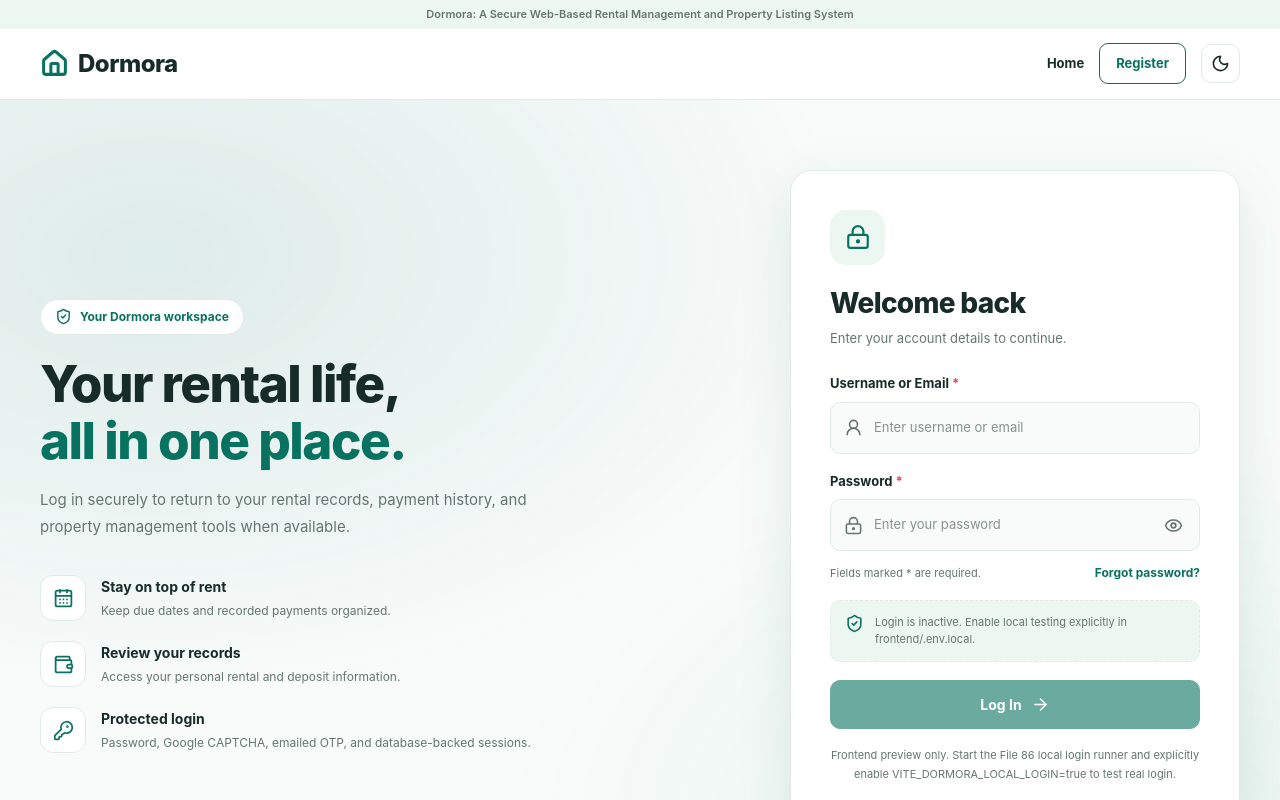
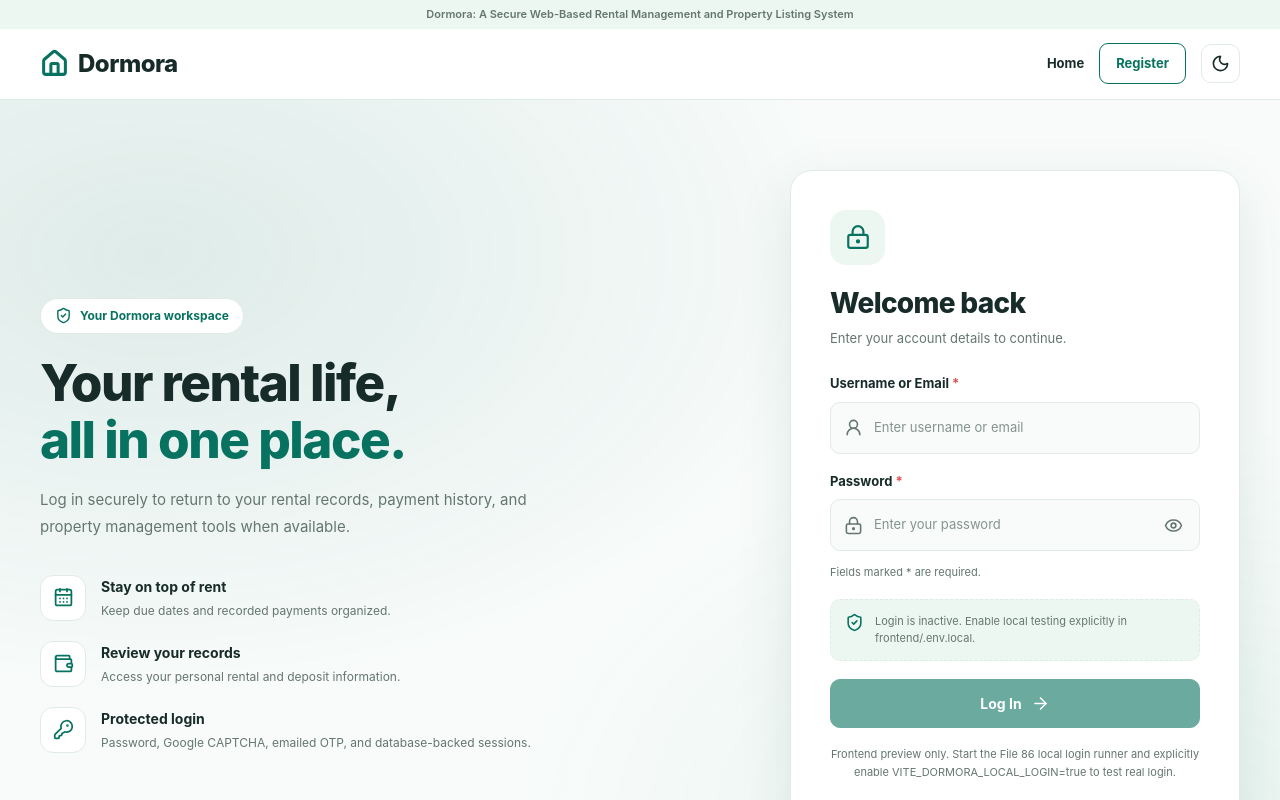
Before and after one commit to JherickPenalosa/Dormora-Dorm-Rental-Management-and-Porperty-Listing-System, a React (Vite) app in the folder frontend/: page /login in a window 1280 px wide. Shown: the top 800 px of the page. Built offline with nearby package versions, Linux system fonts and the light colour scheme; no server answers.

Commit message:
frontend/src/pages/LoginPage.jsx feat(login): reveal forgot password after two failed login attempts

```diff
--- a/frontend/src/pages/LoginPage.jsx
+++ b/frontend/src/pages/LoginPage.jsx
@@ -1,19 +1,16 @@
-
 /*
-  Dormora Frontend File 90 -- automatic server-verified role navigation.
-
+  Dormora Requirement Validation File 10 -- Forgot Password appears after two
+  failed password-login responses. Existing File 90 login, CAPTCHA, OTP,
+  session and verified role routing remain intact.
   REPLACE: frontend/src/pages/LoginPage.jsx (previously File 87).
-
   Preserves File 27's two-column layout, theme, navbar, and footer; connects
   File 83 password + CAPTCHA, File 84 email OTP verification, File 85 resend,
   and File 88's /api/auth/me account role, plus File 89 protected workspaces.
-
   Explicit test opt-in (frontend/.env.local):
       VITE_DORMORA_LOCAL_LOGIN=true
       VITE_DORMORA_RECAPTCHA_V2_SITE_KEY=<existing public site key>
   Works ONLY with Vite development at http://localhost:5173 and the explicit
   backend File 86 local runner at http://localhost:8000.
-
   The pre-authentication challenge and authenticated session are HttpOnly
   browser cookies. Never read, store, or expose them in React/JavaScript.
   Never include user IDs, OTP IDs, passwords or OTPs in URLs or logs.
@@ -22,7 +19,6 @@
   then navigates to File 89's matching role-protected workspace. The backend
   remains the authority for authentication and role authorization.
 */
-
 import { useEffect, useRef, useState } from "react";
 import { Link, useNavigate } from "react-router-dom";
 import {
@@ -45,7 +41,9 @@ import {
 import "../App.css";
 
 const API_BASE = "http://localhost:8000";
+
 const SITE_KEY = String(import.meta.env.VITE_DORMORA_RECAPTCHA_V2_SITE_KEY || "").trim();
+
 const LOCAL_LOGIN_ENABLED =
   import.meta.env.DEV === true &&
   import.meta.env.VITE_DORMORA_LOCAL_LOGIN === "true" &&
@@ -53,18 +51,18 @@ const LOCAL_LOGIN_ENABLED =
   window.location.protocol === "http:" &&
   window.location.hostname === "localhost" &&
   window.location.port === "5173";
-
 // UI navigation only: the protected routes in File 89 independently verify
 // the session and role using the backend. Never accept a role from form input.
+
 const ROLE_WORKSPACE_PATHS = Object.freeze({
   renter: "/renter",
   property_owner: "/owner",
   admin: "/admin",
 });
-
 // Called ONLY after an OTP-accepted response, or from the explicit Retry
 // session-check control. An unverified, invalid, or expired session cannot
 // cause navigation; an unknown role never falls back to a privileged route.
+
 async function resolveVerifiedWorkspace() {
   const { response, body } = await requestJson("/api/auth/me");
   if (response.status === 401) return { kind: "signed-out" };
@@ -104,9 +102,9 @@ async function requestJson(path, options = {}) {
   }
   return { response, body };
 }
-
 // Every state-changing request obtains a fresh, signed CSRF cookie + header.
 // File 56 validates the pair; this client-side code is not a CSRF verifier.
+
 async function postWithCsrf(path, payload) {
   const { response: csrfResponse, body: csrfBody } = await requestJson("/api/csrf");
   if (!csrfResponse.ok || typeof csrfBody?.csrf_token !== "string" || !csrfBody.csrf_token) {
@@ -125,16 +123,15 @@ function waitSeconds(response) {
   const raw = Number(response.headers.get("Retry-After"));
   return Number.isFinite(raw) && raw > 0 ? Math.min(Math.ceil(raw), 86400) : 0;
 }
-
 // Follow File 65's React StrictMode-safe reCAPTCHA lifecycle. Never reuse a
 // Google-rendered DOM node after cleanup, refresh, or a failed submission.
+
 function LoginCaptcha({ siteKey, onToken, revision }) {
   const hostRef = useRef(null);
   const callbackRef = useRef(onToken);
   callbackRef.current = onToken;
   const [status, setStatus] = useState("loading");
   const [retry, setRetry] = useState(0);
-
   useEffect(() => {
     const host = hostRef.current;
     if (!host || !siteKey) return undefined;
@@ -145,13 +142,11 @@ function LoginCaptcha({ siteKey, onToken, revision }) {
     host.replaceChildren(mountTarget);
     callbackRef.current("");
     setStatus("loading");
-
     let script = document.querySelector('script[src*="recaptcha/api.js"]');
     if (script?.dataset.dormoraLoadState === "failed") {
       script.remove();
       script = null;
     }
-
     function mount() {
       if (!active || rendered || !mountTarget.isConnected) return;
       if (typeof window.grecaptcha?.render !== "function") return;
@@ -183,13 +178,11 @@ function LoginCaptcha({ siteKey, onToken, revision }) {
         }
       }
     }
-
     function onScriptError() {
       if (!active || rendered) return;
       if (script) script.dataset.dormoraLoadState = "failed";
       setStatus("error");
     }
-
     if (!script) {
       script = document.createElement("script");
       script.src = "https://www.google.com/recaptcha/api.js?render=explicit";
@@ -203,13 +196,11 @@ function LoginCaptcha({ siteKey, onToken, revision }) {
       script.addEventListener("load", mount);
       script.addEventListener("error", onScriptError);
     }
-
     const poll = window.setInterval(mount, 200);
     const timeout = window.setTimeout(() => {
       if (active && !rendered) setStatus("error");
     }, 15000);
     mount();
-
     return () => {
       active = false;
       window.clearInterval(poll);
@@ -222,7 +213,6 @@ function LoginCaptcha({ siteKey, onToken, revision }) {
       mountTarget.remove();
     };
   }, [siteKey, revision, retry]);
-
   return (
     <div className="dormora-login-captcha" aria-label="Google reCAPTCHA verification">
       <div ref={hostRef} />
@@ -249,36 +239,33 @@ function LoginPage({ darkMode, onToggleTheme }) {
   const [busy, setBusy] = useState(false);
   const pending = useRef(false);
   const [feedback, setFeedback] = useState(null);
+  // UI-only counter for this page visit; backend owns actual lockout state.
+  // Count only server-confirmed password-login 401 responses, never CAPTCHA,
+  // CSRF, network or rate-limit errors. No identifiers or secrets are stored.
+  const [failedLoginAttempts, setFailedLoginAttempts] = useState(0);
   const [resendAfter, setResendAfter] = useState(0);
   const [clock, setClock] = useState(Date.now);
   const [expiresAt, setExpiresAt] = useState("");
   const otpRef = useRef(null);
-
   useEffect(() => {
     if (stage !== "otp" || resendAfter === 0) return undefined;
     const interval = window.setInterval(() => setClock(Date.now()), 1000);
     return () => window.clearInterval(interval);
   }, [stage, resendAfter]);
-
   useEffect(() => {
     if (stage === "otp") otpRef.current?.focus();
   }, [stage]);
-
   const secondsLeft = Math.max(0, Math.ceil((resendAfter - clock) / 1000));
-
   function showError(message) {
     setFeedback({ type: "error", message });
   }
-
   function showSuccess(message) {
     setFeedback({ type: "success", message });
   }
-
   function resetCaptcha() {
     setCaptchaToken("");
     setCaptchaRevision((value) => value + 1);
   }
-
   function backToPassword() {
     if (pending.current) return;
     setStage("password");
@@ -287,7 +274,6 @@ function LoginPage({ darkMode, onToggleTheme }) {
     setFeedback(null);
     resetCaptcha();
   }
-
   async function handlePasswordSubmit(event) {
     event.preventDefault();
     if (pending.current || !LOCAL_LOGIN_ENABLED) return;
@@ -315,12 +301,14 @@ function LoginPage({ darkMode, onToggleTheme }) {
       // Clear sensitive input even when login is rejected. No local storage.
       form.reset();
       if (response.status === 202 && body?.verification_required === true) {
+        setFailedLoginAttempts(0);
         setStage("otp");
         setCode("");
         setClock(Date.now());
         setResendAfter(Date.now() + 60_000);
         showSuccess("A six-digit login code was requested by email. Enter it within three minutes.");
       } else if (response.status === 401) {
+        setFailedLoginAttempts((count) => Math.min(count + 1, 2));
         showError("Invalid username or password.");
       } else if (response.status === 429) {
         const wait = waitSeconds(response);
@@ -344,7 +332,6 @@ function LoginPage({ darkMode, onToggleTheme }) {
       resetCaptcha();
     }
   }
-
   async function handleOtpSubmit(event) {
     event.preventDefault();
     if (pending.current || !LOCAL_LOGIN_ENABLED || stage !== "otp") return;
@@ -397,7 +384,6 @@ function LoginPage({ darkMode, onToggleTheme }) {
       setBusy(false);
     }
   }
-
   async function handleResend() {
     if (pending.current || stage !== "otp" || secondsLeft > 0 || !LOCAL_LOGIN_ENABLED) return;
     pending.current = true;
@@ -429,7 +415,6 @@ function LoginPage({ darkMode, onToggleTheme }) {
       setBusy(false);
     }
   }
-
   async function handleSessionCheck(renewIdle = false) {
     if (pending.current || !["authenticated", "confirming"].includes(stage)) return;
     pending.current = true;
@@ -470,7 +455,6 @@ function LoginPage({ darkMode, onToggleTheme }) {
       setBusy(false);
     }
   }
-
   async function handleLogout() {
     if (pending.current || !LOCAL_LOGIN_ENABLED) return;
     pending.current = true;
@@ -494,7 +478,6 @@ function LoginPage({ darkMode, onToggleTheme }) {
       setBusy(false);
     }
   }
-
   return (
     <div className={darkMode ? "dormora dark-mode login-page" : "dormora light-mode login-page"}>
       <style>{`
@@ -522,11 +505,9 @@ function LoginPage({ darkMode, onToggleTheme }) {
         .login-page .dormora-logged-in svg { color: var(--primary); }
         .login-page .dormora-logged-in h3 { color: var(--text); margin: 0; }
       `}</style>
-
       <div className="system-title-bar">
         Dormora: A Secure Web-Based Rental Management and Property Listing System
       </div>
-
       <header className="site-header">
         <div className="page-container header-content">
           <Link className="brand" to="/">
@@ -549,7 +530,6 @@ function LoginPage({ darkMode, onToggleTheme }) {
           </nav>
         </div>
       </header>
-
       <main className="login-main">
         <div className="page-container login-layout">
           <section className="login-intro" aria-labelledby="login-intro-heading">
@@ -571,7 +551,6 @@ function LoginPage({ darkMode, onToggleTheme }) {
               </div>
             </div>
           </section>
-
           <section className="login-card" aria-labelledby="login-form-heading">
             <div className="login-card-icon">
               {stage === "otp" ? <MailCheck size={26} /> : stage === "authenticated" ? <CheckCircle2 size={26} /> : stage === "confirming" ? <ShieldCheck size={26} /> : <LockKeyhole size={26} />}
@@ -585,7 +564,6 @@ function LoginPage({ darkMode, onToggleTheme }) {
                 stage === "confirming" ? "OTP was accepted; the session check still needs to finish." :
                 "Enter your account details to continue."}
             </p>
-
             {stage === "password" && (
               <form className="login-form" onSubmit={handlePasswordSubmit}>
                 <div className="login-field">
@@ -616,6 +594,7 @@ function LoginPage({ darkMode, onToggleTheme }) {
                 </div>
                 <div className="login-form-options">
                   <span>Fields marked * are required.</span>
+                  {failedLoginAttempts >= 2 && (
                     <button
                       type="button"
                       className="login-forgot-button"
@@ -625,6 +604,7 @@ function LoginPage({ darkMode, onToggleTheme }) {
                     >
                       Forgot password?
                     </button>
+                  )}
                 </div>
                 {LOCAL_LOGIN_ENABLED ? (
                   SITE_KEY ? <LoginCaptcha siteKey={SITE_KEY} onToken={setCaptchaToken} revision={captchaRevision} /> :
@@ -641,7 +621,6 @@ function LoginPage({ darkMode, onToggleTheme }) {
                 </button>
               </form>
             )}
-
             {stage === "otp" && (
               <form className="login-form" onSubmit={handleOtpSubmit}>
                 <div className="login-field">
@@ -665,7 +644,6 @@ function LoginPage({ darkMode, onToggleTheme }) {
                 </div>
               </form>
             )}
-
             {["authenticated", "confirming"].includes(stage) && (
               <div className="dormora-logged-in" role="status">
                 <CheckCircle2 size={32} />
@@ -691,14 +669,12 @@ function LoginPage({ darkMode, onToggleTheme }) {
                 )}
               </div>
             )}
-
             {feedback && (
               <div className="dormora-login-status" data-type={feedback.type}
                 role={feedback.type === "error" ? "alert" : "status"}>
                 {feedback.message}
               </div>
             )}
-
             <p className="login-preview-message">
               {LOCAL_LOGIN_ENABLED
                 ? "LOCAL TEST MODE: This form can send real requests, Gmail OTP messages, and session activity to your development database."
@@ -710,7 +686,6 @@ function LoginPage({ darkMode, onToggleTheme }) {
           </section>
         </div>
       </main>
-
       <footer className="site-footer">
         <div className="page-container login-footer-content">
           <span>© 2026 Dormora. All rights reserved.</span>
```
Lines whose indentation alone changed are shown as unchanged.
